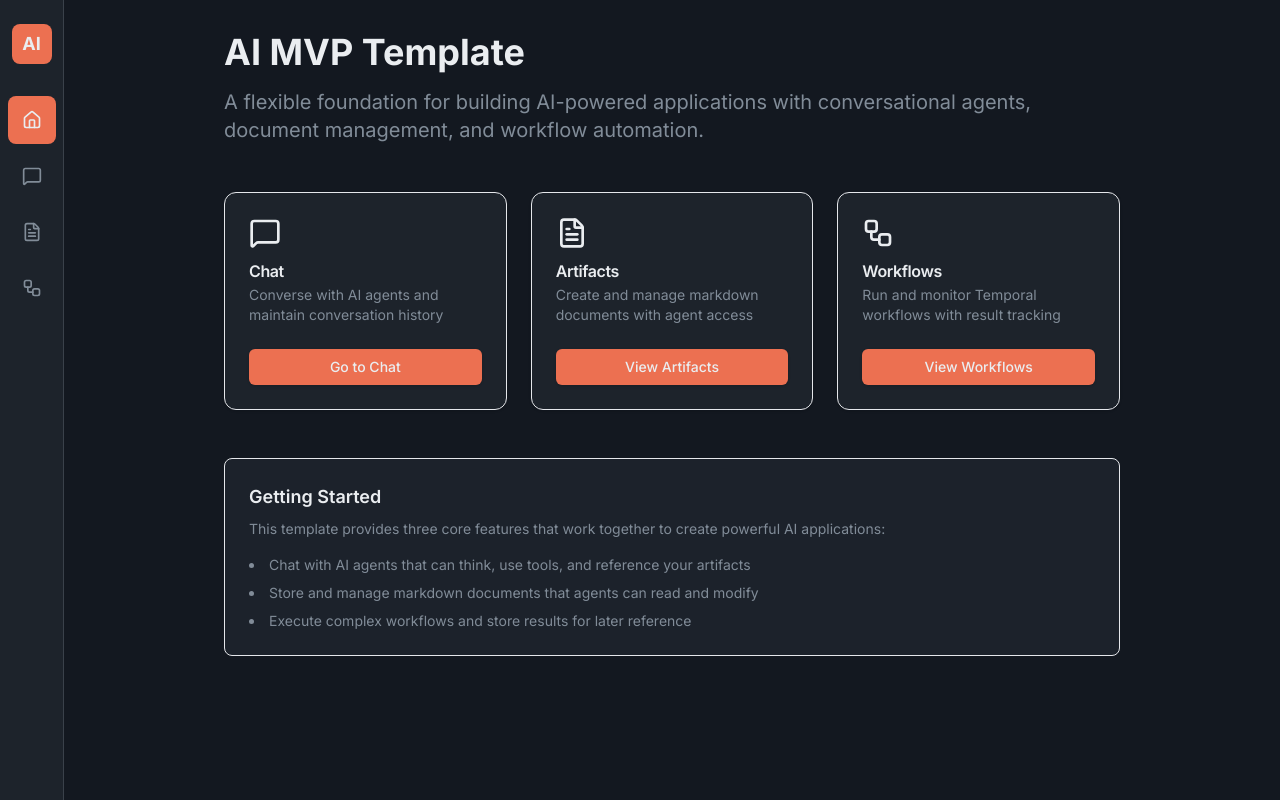
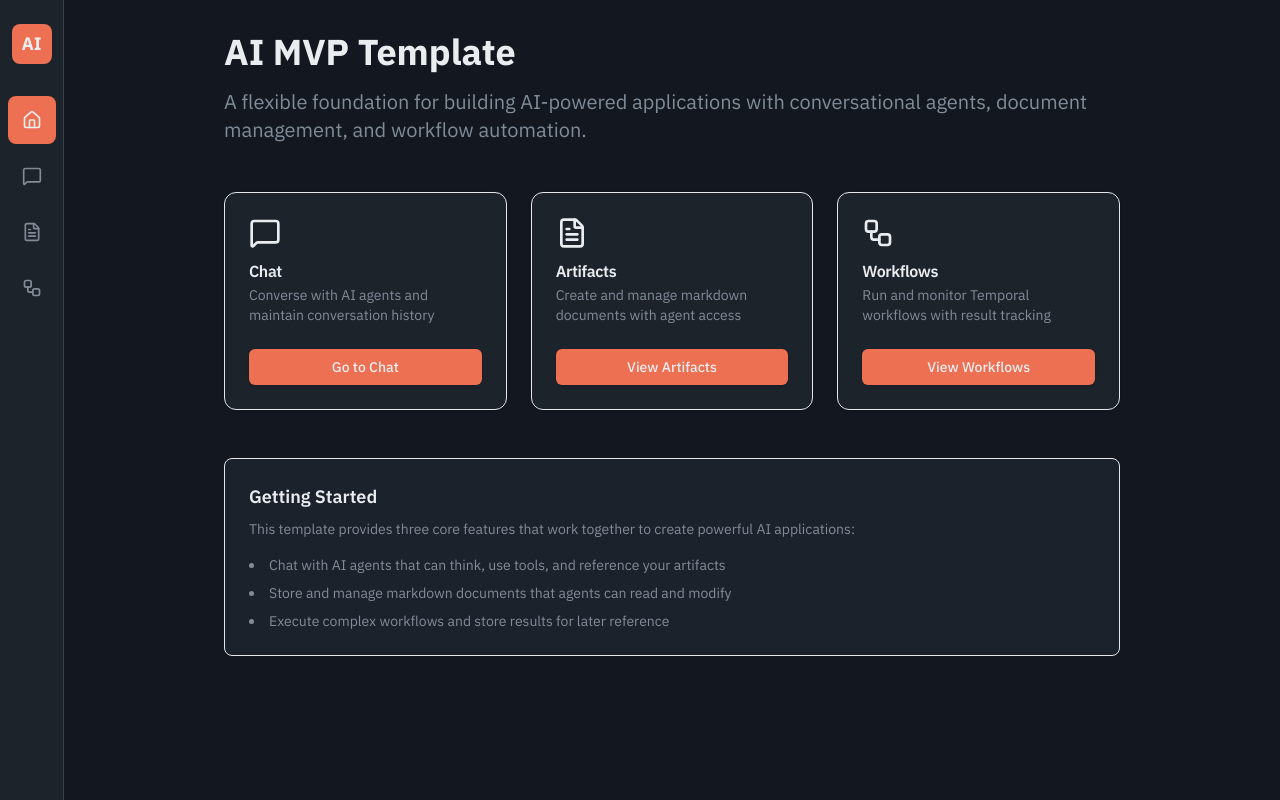
Before and after one commit to jtwiest/ai-template, a Next.js app: page / in a window 1280 px wide. Built offline with nearby package versions, Linux system fonts and the light colour scheme.

Commit message:
refactor: update font

```diff
--- a/src/app/globals.css
+++ b/src/app/globals.css
@@ -2,7 +2,10 @@
 @tailwind components;
 @tailwind utilities;
 
-/* Font families configured via Next.js font optimization */
+/* Font families configured via Next.js font optimization
+ * IBM Plex Sans - Neutral, modern UI with personality
+ * IBM Plex Mono - Clear code/text alignment
+ */
 
 :root {
   --foreground-rgb: 0, 0, 0;
--- a/src/app/layout.tsx
+++ b/src/app/layout.tsx
@@ -1,19 +1,19 @@
 import type { Metadata } from 'next'
-import { Inter, Source_Code_Pro } from 'next/font/google'
+import { IBM_Plex_Sans, IBM_Plex_Mono } from 'next/font/google'
 import './globals.css'
 import { Navigation } from '@/components/layout/Navigation'
 
-const inter = Inter({
+const ibmPlexSans = IBM_Plex_Sans({
   subsets: ['latin'],
   weight: ['300', '400', '500', '600', '700'],
-  variable: '--font-inter',
+  variable: '--font-ibm-plex-sans',
   display: 'swap',
 })
 
-const sourceCodePro = Source_Code_Pro({
+const ibmPlexMono = IBM_Plex_Mono({
   subsets: ['latin'],
   weight: ['400', '500', '600'],
-  variable: '--font-source-code-pro',
+  variable: '--font-ibm-plex-mono',
   display: 'swap',
 })
 
@@ -29,7 +29,7 @@ export default function RootLayout({
 }) {
   return (
     <html lang="en" className="dark">
-      <body className={`${inter.variable} ${sourceCodePro.variable} font-sans bg-background text-foreground`}>
+      <body className={`${ibmPlexSans.variable} ${ibmPlexMono.variable} font-sans bg-background text-foreground`}>
         <Navigation />
         <main className="ml-16 min-h-screen">
           <div className="container mx-auto px-8 py-8">
--- a/tailwind.config.ts
+++ b/tailwind.config.ts
@@ -10,8 +10,8 @@ const config: Config = {
   theme: {
   	extend: {
   		fontFamily: {
-  			sans: ['var(--font-inter)', 'sans-serif'],
-  			mono: ['var(--font-source-code-pro)', 'monospace'],
+  			sans: ['var(--font-ibm-plex-sans)', 'sans-serif'],
+  			mono: ['var(--font-ibm-plex-mono)', 'monospace'],
   		},
   		backgroundImage: {
   			'gradient-radial': 'radial-gradient(var(--tw-gradient-stops))',
```
